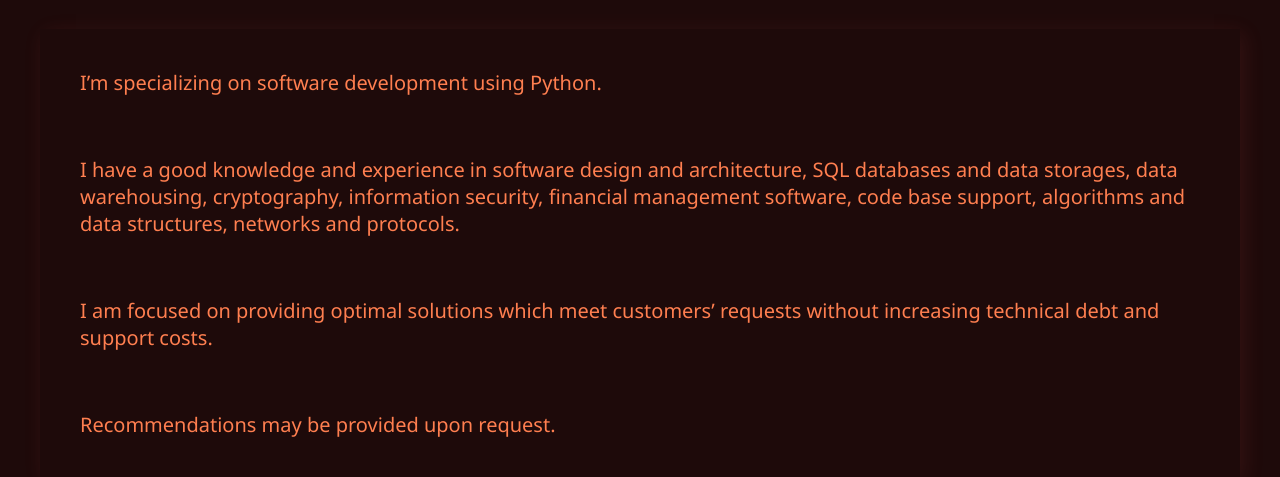
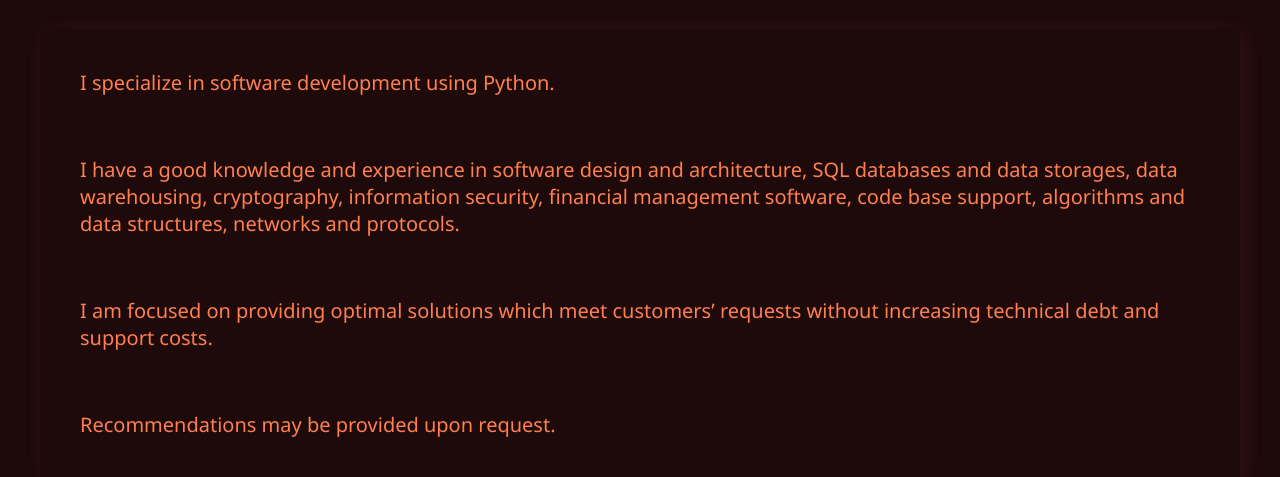
Before and after one commit to tgrx/sidorov.dev, a Python web app: template src/applications/resume/jinja2/resume/index.html in a window 1280 px wide. Shown: the part 121-598 px from the top of the page. Run offline with Jinja, Linux system fonts and the light colour scheme; the template is opened without the code that fills it, so the values that code supplies are empty.

Commit message:
Fixed English

```diff
--- a/src/applications/resume/jinja2/resume/index.html
+++ b/src/applications/resume/jinja2/resume/index.html
@@ -1,13 +1,9 @@
 {% extends "_base.html" %}
-
 {% block title %}Resume of Alexander Sidorov{% endblock %}
-
 {% block header %}Resume{% endblock %}
-
 {% block main %}
-
   <article>
-    <p>I’m specializing on software development using Python.</p>
+    <p>I specialize in software development using Python.</p>
     <p>I have a good knowledge and experience in software design and architecture,
        SQL databases and data storages, data warehousing, cryptography,
        information security, financial management software, code base support,
@@ -18,9 +14,7 @@
     <p>Recommendations may be provided upon request.</p>
     {# <p><a href="{{ static('resume/cv.pdf') }}">[ PDF ]</a></p>  #}
   </article>
-
   <h2>Employment history</h2>
-
   {% for project in object_list %}
     <article>
       <h3>{% if project.on_air %}🔥 {% endif -%} {{ project.actual_name }}</h3>
@@ -65,5 +59,4 @@
       {% endif %}
     </article>
   {% endfor %}
-
 {% endblock %}
```
